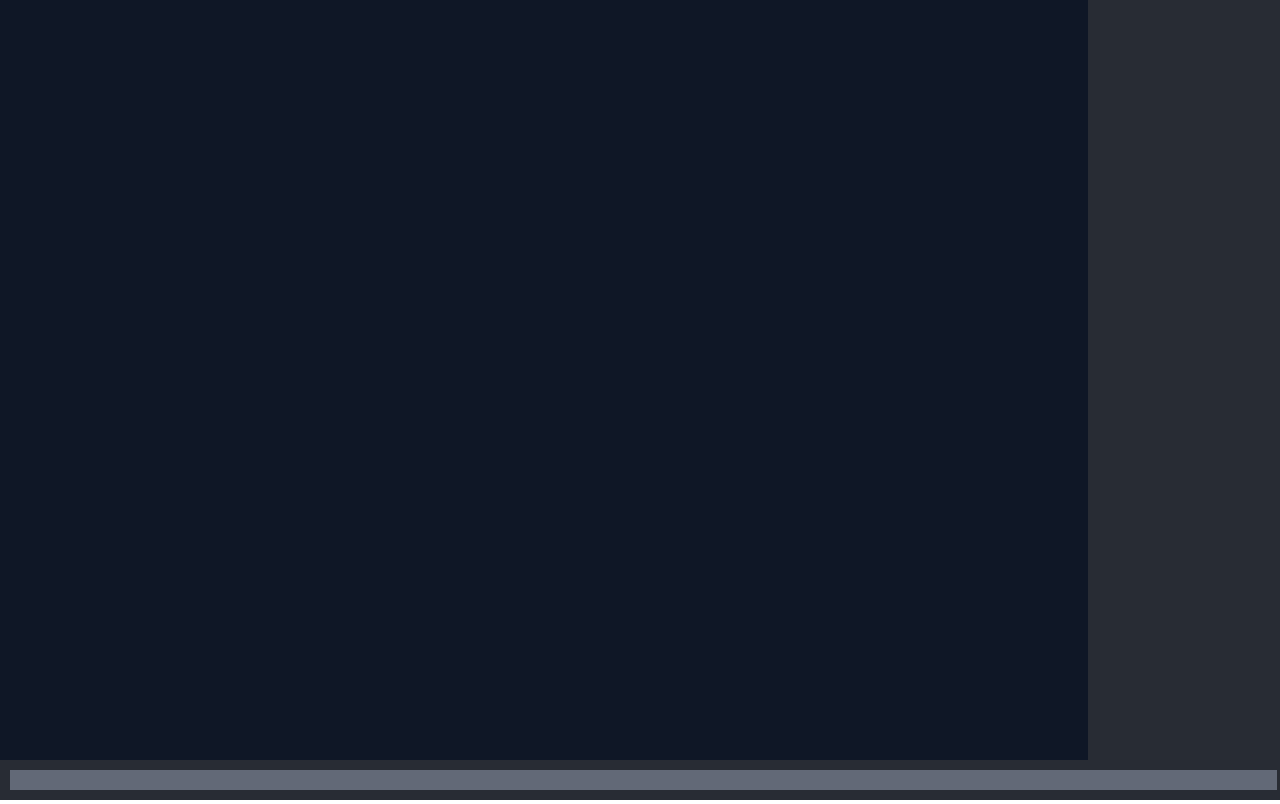
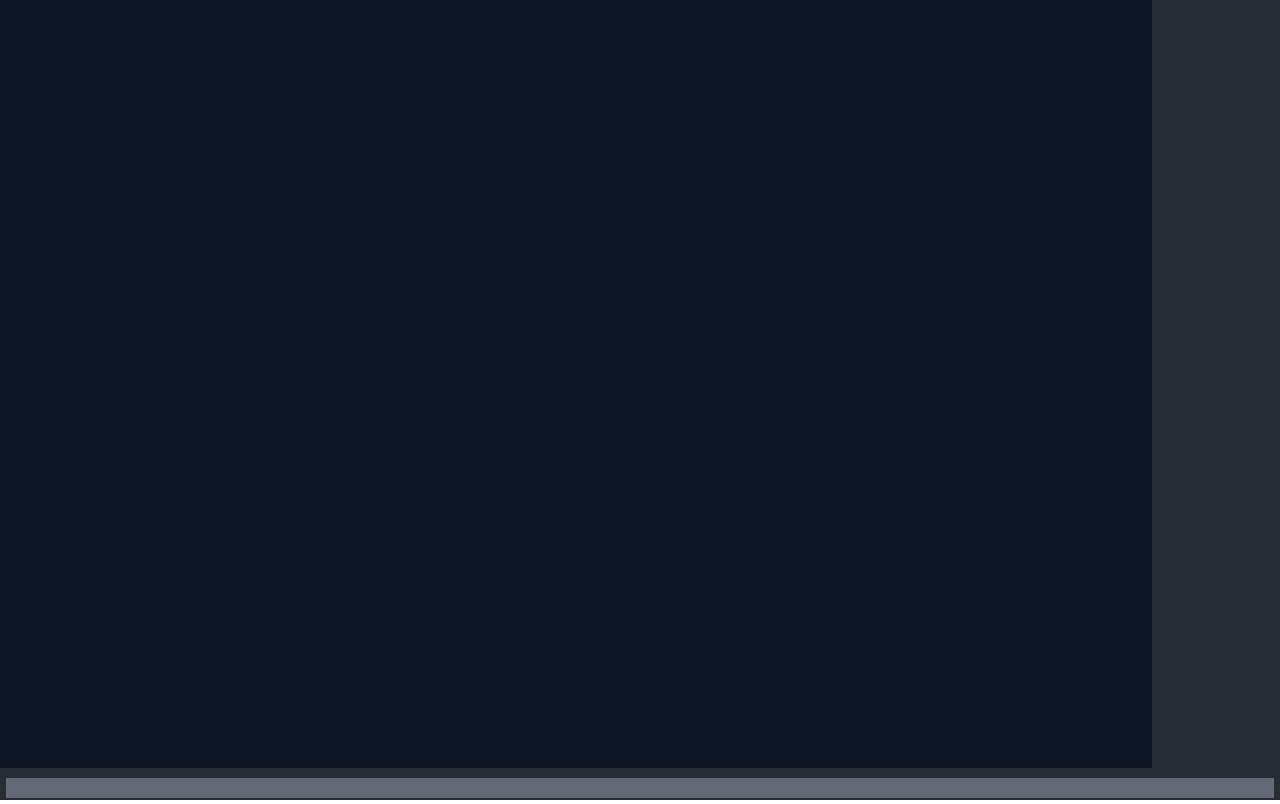
Before and after one commit to tallyon/chat-websocket, a website: page index.html in a window 1280 px wide. Drawn offline with Linux system fonts and the light colour scheme.

Commit message:
Changes in style.css

```diff
--- a/css/style.css
+++ b/css/style.css
@@ -1,20 +1,18 @@
 html, body{
     margin: 0;
     padding: 0;
-    color: #00FF00
 }
 
 textarea{
     background: #626977;
     border: none;
     resize: none;
-    width: 99%;
-    height: 50%;
+    width: 99vw;
+    height: 20px;
     box-sizing: border-box;
-    margin: 10px 0 10px 10px;
-    padding: 5px;
-    color: #00FF00;
+    padding: 5;
     overflow: hidden;
+    margin-top: 10px;
 }
 
 textarea:focus{
@@ -27,22 +25,26 @@ textarea:focus{
 }
 
 #chatWindow{
-    float: left;
-    width: 85%;
-    height: 95%;
     background: #0F1726;
+    width: 90vw;
+    height: 96vh;
+    position: fixed;
+    left: 0;
+}
+
+#usersWindow{
+    background: #282c34;
+    width: 10vw;
+    height: 96vh;
+    position: fixed;
+    right: 0;
 }
 
 #messageWindow{
     background: #282c34;
-    height: 5%;
     width: 100%;
-    clear: both;
+    height: 4vh;
+    position: fixed;
+    bottom: 0;
+    text-align: center;
 }
-
-#usersWindow{
-    background: #282c34;
-    width: 15%;
-    height: 95%;
-    float: right;
-}
```
